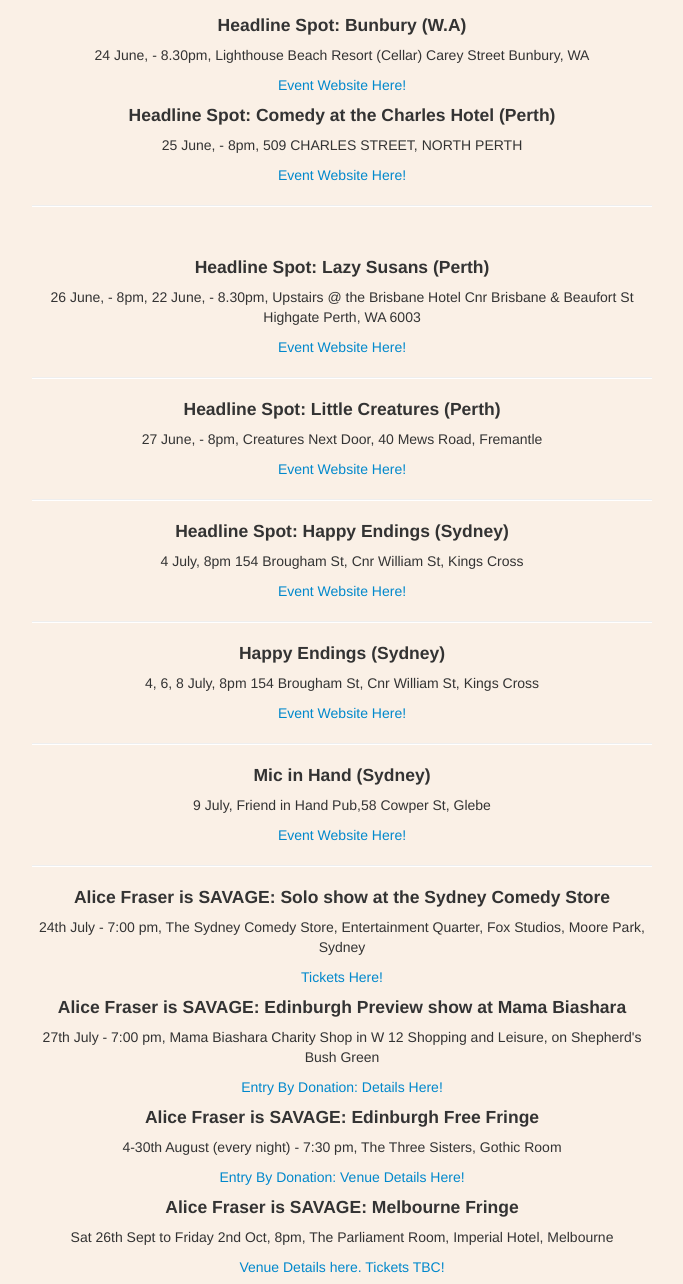
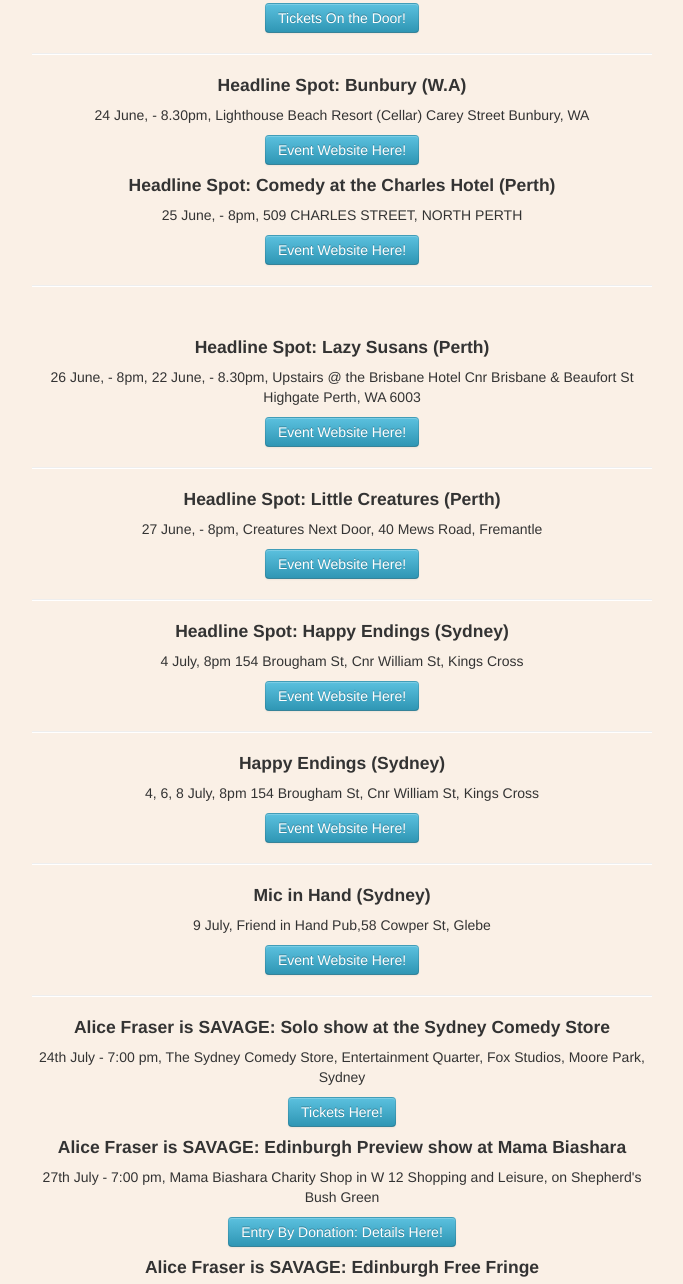
Before and after one commit to alicerfraser/alicecomedyfraser, a plain HTML site: page gigs.html in a window 1280 px wide. Shown: the part 1157-2441 px from the top of the page, without its empty margins (298-981 px from the left). Drawn offline with Linux system fonts and the light colour scheme.

Commit message:
Update gigs.html

```diff
--- a/gigs.html
+++ b/gigs.html
@@ -35,17 +35,17 @@
 <hr>
 <h4>SBS Comedy</h4>
 
-            <a href="https://www.sbs.com.au/comedy/person/alice-rebekah-fraser-0"> Read Here!</a>
+            <a class="btn btn-info" href="https://www.sbs.com.au/comedy/person/alice-rebekah-fraser-0"> Read Here!</a>
 <br>
 <hr>
 <h4>Sexy Six Year Olds: For A Rational Fear</h4>
 
-            <a href="http://www.youtube.com/watch?v=k4l93vbyWWw"> Watch Here!</a>
+            <a class="btn btn-info" href="http://www.youtube.com/watch?v=k4l93vbyWWw"> Watch Here!</a>
 <br>
 <hr>
 <h4>TEDx Talk: What Are We Doing?</h4>
 
-            <a href="http://www.youtube.com/watch?v=M4MlaRGcFHI"> Watch Here!</a>
+            <a class="btn btn-info" href="http://www.youtube.com/watch?v=M4MlaRGcFHI"> Watch Here!</a>
 <br>
 <hr>
 
@@ -61,7 +61,7 @@
              <p>10 June, - 8.30pm, 199 Cleveland St, Redfern, Sydney
 </p>
 
-            <a href="https://www.facebook.com/events/1443241642659592/"> Event Page Here!</a>
+            <a class="btn btn-info" href="https://www.facebook.com/events/1443241642659592/"> Event Page Here!</a>
 <br>
 
 <hr>
@@ -72,7 +72,7 @@
              <p>11 June, - 7.30pm, King St Brewhouse, Sydney
 </p>
 
-            <a href="Website: http://www.artslaw.com.au/news/entry/hearts-for-arts-law-presents-laugh-your-arts-off/"> Event Page & Tickets Here!</a>
+            <a class="btn btn-info" href="Website: http://www.artslaw.com.au/news/entry/hearts-for-arts-law-presents-laugh-your-arts-off/"> Event Page & Tickets Here!</a>
 <br>
 
 
@@ -86,7 +86,7 @@ Cnr Brisbane & Beaufort St
 Highgate Perth, WA 6003
 </p>
 
-            <a href="http://www.lazysusans.com.au/?page_id=155"> Tickets On the Door!</a>
+            <a class="btn btn-info" href="http://www.lazysusans.com.au/?page_id=155"> Tickets On the Door!</a>
 <br>
 
 <hr>
@@ -98,7 +98,7 @@ Carey Street
 Bunbury, WA
 </p>
 
-            <a href="http://thecomedyemporium.com/"> Event Website Here!</a>
+            <a class="btn btn-info" href="http://thecomedyemporium.com/"> Event Website Here!</a>
 <br>
 
 <h4>Headline Spot: Comedy at the Charles Hotel (Perth)</h4>
@@ -106,7 +106,7 @@ Bunbury, WA
              <p>25 June, - 8pm,  509 CHARLES STREET, NORTH PERTH
 </p>
 
-            <a href="http://charleshotel.com.au/EntertainmentMain/entertainment/comedy/index.php"> Event Website Here!</a>
+            <a class="btn btn-info" href="http://charleshotel.com.au/EntertainmentMain/entertainment/comedy/index.php"> Event Website Here!</a>
 <br>
 
 <hr>
@@ -120,7 +120,7 @@ Cnr Brisbane & Beaufort St
 Highgate Perth, WA 6003
 </p>
 
-            <a href="http://www.lazysusans.com.au/?page_id=103"> Event Website Here!</a>
+            <a class="btn btn-info" href="http://www.lazysusans.com.au/?page_id=103"> Event Website Here!</a>
 <br>
 <hr>
 
@@ -129,7 +129,7 @@ Highgate Perth, WA 6003
              <p>27 June, - 8pm,  Creatures Next Door, 40 Mews Road, Fremantle
 </p>
 
-            <a href="http://www.comedylounge.com.au/2011/little-comedy-lounge-event/"> Event Website Here!</a>
+            <a class="btn btn-info" href="http://www.comedylounge.com.au/2011/little-comedy-lounge-event/"> Event Website Here!</a>
 <br>
 
 <hr>
@@ -139,7 +139,7 @@ Highgate Perth, WA 6003
              <p>4 July, 8pm 154 Brougham St, Cnr William St, Kings Cross
 </p>
 
-            <a href="http://happyendingscomedyclub.com.au/category/comedy-shows-sydney/"> Event Website Here!</a>
+            <a class="btn btn-info" href="http://happyendingscomedyclub.com.au/category/comedy-shows-sydney/"> Event Website Here!</a>
 <br>
 
 <hr>
@@ -149,7 +149,7 @@ Highgate Perth, WA 6003
              <p>4, 6, 8 July, 8pm 154 Brougham St, Cnr William St, Kings Cross
 </p>
 
-            <a href="http://happyendingscomedyclub.com.au/category/comedy-shows-sydney/"> Event Website Here!</a>
+            <a class="btn btn-info" href="http://happyendingscomedyclub.com.au/category/comedy-shows-sydney/"> Event Website Here!</a>
 <br>
 
 <hr>
@@ -158,7 +158,7 @@ Highgate Perth, WA 6003
              <p>9 July, Friend in Hand Pub,58 Cowper St, Glebe
 </p>
 
-            <a href="http://friendinhand.com/?page_id=149"> Event Website Here!</a>
+            <a class="btn btn-info" href="http://friendinhand.com/?page_id=149"> Event Website Here!</a>
 <br>
 
 <hr>
@@ -168,7 +168,7 @@ Highgate Perth, WA 6003
              <p>24th July - 7:00 pm, The Sydney Comedy Store, Entertainment Quarter, Fox Studios, Moore Park, Sydney
 </p>
 
-            <a href="http://comedystore.com.au/index.php?option=com_eventlist&view=details&id=290"> Tickets Here!</a>
+            <a class="btn btn-info" href="http://comedystore.com.au/index.php?option=com_eventlist&view=details&id=290"> Tickets Here!</a>
 <br>
 
 <h4>Alice Fraser is SAVAGE: Edinburgh Preview show at Mama Biashara</h4>
@@ -176,7 +176,7 @@ Highgate Perth, WA 6003
              <p>27th July - 7:00 pm, Mama Biashara Charity Shop in W 12 Shopping and Leisure, on Shepherd's Bush Green
 </p>
 
-            <a href="https://www.facebook.com/events/1649681065255950/?notif_t=plan_user_joined"> Entry By Donation: Details Here!</a>
+            <a class="btn btn-info" href="https://www.facebook.com/events/1649681065255950/?notif_t=plan_user_joined"> Entry By Donation: Details Here!</a>
 <br>
 
 <h4>Alice Fraser is SAVAGE: Edinburgh Free Fringe</h4>
@@ -184,7 +184,7 @@ Highgate Perth, WA 6003
              <p>4-30th August (every night) - 7:30 pm, The Three Sisters, Gothic Room
 </p>
 
-            <a href="http://www.laughinghorsecomedy.co.uk/freefestival/threesisters-specs.htm"> Entry By Donation: Venue Details Here!</a>
+            <a class="btn btn-info" href="http://www.laughinghorsecomedy.co.uk/freefestival/threesisters-specs.htm"> Entry By Donation: Venue Details Here!</a>
 <br>
 
 <h4>Alice Fraser is SAVAGE: Melbourne Fringe</h4>
@@ -192,7 +192,7 @@ Highgate Perth, WA 6003
              <p>Sat 26th Sept to Friday 2nd Oct, 8pm, The Parliament Room, Imperial Hotel, Melbourne
 </p>
 
-            <a href="https://www.facebook.com/ImpyComedy"> Venue Details here. Tickets TBC!</a>
+            <a class="btn btn-info" href="https://www.facebook.com/ImpyComedy"> Venue Details here. Tickets TBC!</a>
 <br>
 
 <h3>You missed me at...</h3>
@@ -204,7 +204,7 @@ Fri 8th May - 8:15 pm,
 Sat 9th May  - 8:15 pm,
 Sun 10th May  - 7:15 pm</p>
 
-            <a href="http://sa2.seatadvisor.com/sabo/servlets/TicketRequest;jsessionid=2ECFF23B54A295E08F8C672A903E474E?eventId=100791330&presenter=AUADCOMEDY&venue=AURHINOROOM&event="> Tickets Here!</a>
+            <a class="btn btn-info" href="http://sa2.seatadvisor.com/sabo/servlets/TicketRequest;jsessionid=2ECFF23B54A295E08F8C672A903E474E?eventId=100791330&presenter=AUADCOMEDY&venue=AURHINOROOM&event="> Tickets Here!</a>
 <br>
 
 <h4>Headline Spots at the Rhino Room in Adelaide</h4>
@@ -212,7 +212,7 @@ Sun 10th May  - 7:15 pm</p>
              <p>Fri 29 May,
 Sat 30th May </p>
 
-            <a href="http://www.sydneycomedyfest.com.au/single-event?show_id=891"> Tickets Here!</a>
+            <a class="btn btn-info" href="http://www.sydneycomedyfest.com.au/single-event?show_id=891"> Tickets Here!</a>
 <br>
 <hr>
 
```
